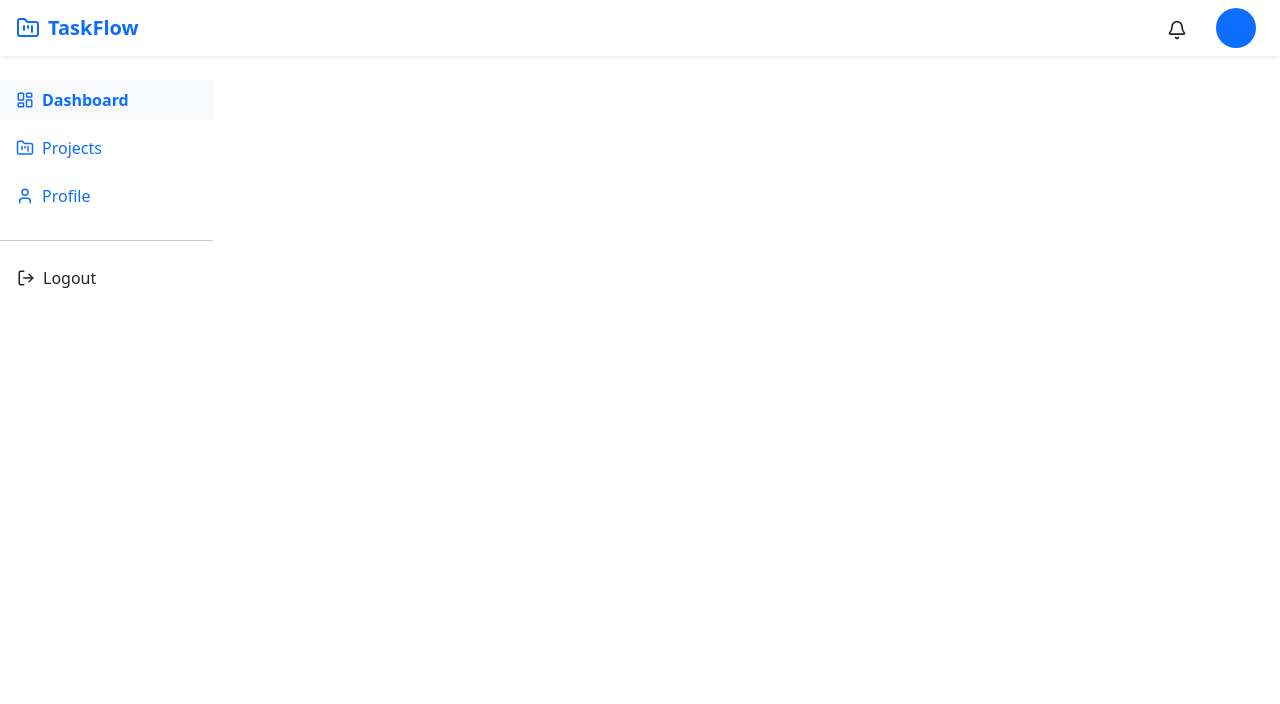
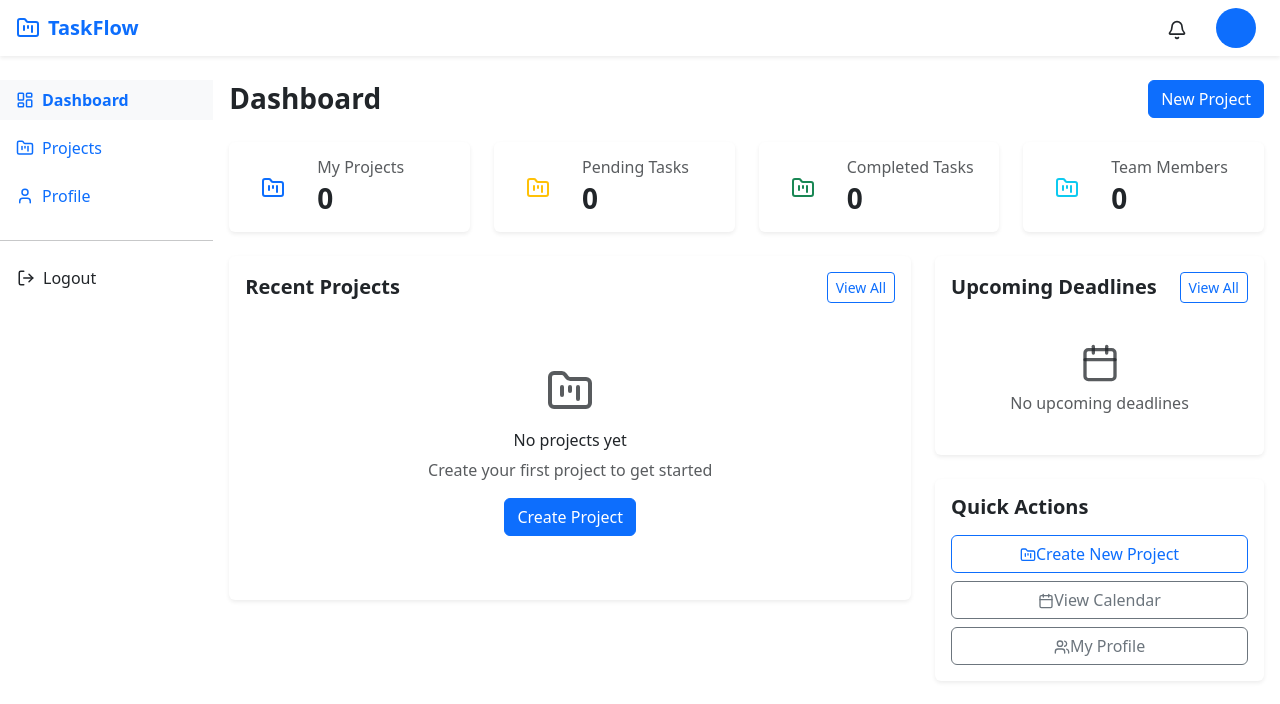
Before and after one commit to habib571/TaskFlow-react, a React (Vite) app: page / in a window 1280 px wide. Shown: the top 704 px of the page. Built offline with nearby package versions, Linux system fonts and the light colour scheme; sample sign-in values are in the browser's storage.

Commit message:
♻️ Refactor :  app and main

```diff
--- a/src/App.tsx
+++ b/src/App.tsx
@@ -4,6 +4,7 @@ import { useAuth } from './contexts/AuthContext';
 import Register from './features/authentication/pages/RegisterPage';
 import Login from './features/authentication/pages/LoginPage';
 import Layout from './features/authentication/components/Layout';
+import Dashboard from './features/dashboard/pages/Dashboard';
 
 const App: React.FC = () => {
   const { isAuthenticated, loading } = useAuth();
@@ -17,11 +18,16 @@ const App: React.FC = () => {
       </div>
     );
   }
+
   return (
     <Routes>
-      <Route path="/" element={isAuthenticated ? <Layout /> : <Navigate to="/login" replace />} />
       <Route path="/login" element={!isAuthenticated ? <Login /> : <Navigate to="/" replace />} />
       <Route path="/register" element={!isAuthenticated ? <Register /> : <Navigate to="/" replace />} />
+
+      <Route path="/" element={isAuthenticated ? <Layout /> : <Navigate to="/login" replace />}>
+        <Route index element={<Dashboard />} />
+
+      </Route>
     </Routes>
   );
 };
--- a/src/main.tsx
+++ b/src/main.tsx
@@ -2,6 +2,7 @@ import React from 'react';
 import ReactDOM from 'react-dom/client';
 import App from './App';
 import { AuthProvider } from './contexts/AuthContext';
+import { ProjectProvider } from './contexts/ProjectContext';
 import { BrowserRouter } from 'react-router-dom';
 import 'bootstrap/dist/css/bootstrap.min.css';
 
@@ -9,7 +10,9 @@ ReactDOM.createRoot(document.getElementById('root')!).render(
   <React.StrictMode>
     <BrowserRouter>
       <AuthProvider>
-        <App />
+      <ProjectProvider>
+            <App />
+        </ProjectProvider>
       </AuthProvider>
     </BrowserRouter>
   </React.StrictMode>
```
